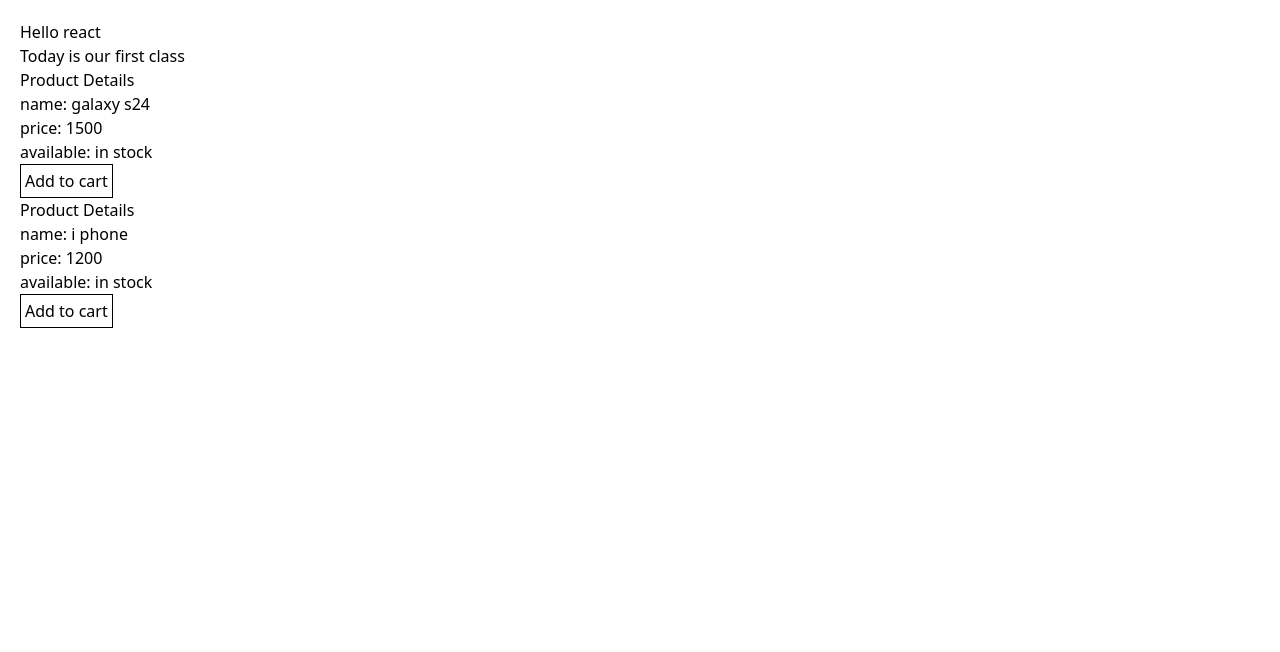
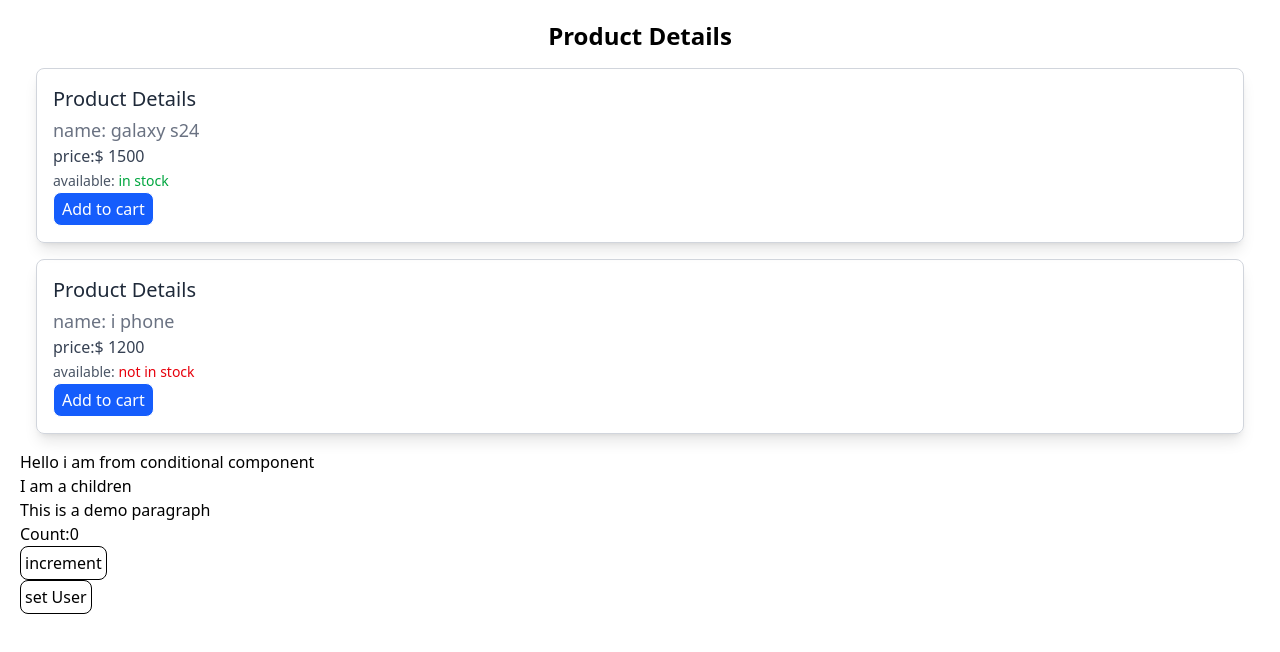
Before and after one commit to joy-mahmud/react-basics-class-project, a React (Vite) app: page / in a window 1280 px wide. Shown: the top 652 px of the page. Built offline with nearby package versions, Linux system fonts and the light colour scheme.

Commit message:
state,conditional rendering,children

```diff
--- a/src/App.jsx
+++ b/src/App.jsx
@@ -1,5 +1,10 @@
 
+
+import ConditionalRendering from './components/conditionalRendering'
 import ProductCard from './components/ProductCard'
+import ParentComponent from './components/ParentComponent'
+
+import Counter from './components/Counter'
 function App() {
 
   const productData1 = {
@@ -10,7 +15,7 @@
   const productData2 = {
     name: "i phone",
     price: 1200,
-    inStock: true,
+    inStock: false,
   }
   const handleAddToCart = (name) => {
     alert(`${name} is added to the cart`)
@@ -18,11 +23,19 @@
 
   return (
     <div className='p-5'>
-      <h2>Hello react</h2>
-      <p>Today is our first class</p>
+      <h2 className='text-center text-2xl font-semibold'>Product Details</h2>
+
       <ProductCard name={productData1.name} price={productData1.price} isAvailable={productData1.inStock} onAddToCart={handleAddToCart}></ProductCard>
       <ProductCard name={productData2.name} price={productData2.price} isAvailable={productData2.inStock} onAddToCart={handleAddToCart}></ProductCard>
+      <ConditionalRendering>
 
+      </ConditionalRendering>
+
+      <ParentComponent>
+        <h3>I am a children</h3>
+        <p>This is a demo paragraph</p>
+      </ParentComponent>
+      <Counter></Counter>
     </div>
 
   )
--- /dev/null
+++ b/src/components/Counter.jsx
@@ -0,0 +1,17 @@
+import React, { useState } from 'react'
+
+const Counter = () => {
+  const [counter, setCounter] = useState(0)
+  const [user, setUser] = useState(null)
+  return (
+    <div>
+      Count:{counter} <br />
+      <button onClick={() => setCounter(counter + 1)} className='p-1 border rounded-lg'>increment</button> <br />
+      <button onClick={() => setUser({ name: "joy", age: 27 })} className='p-1 border rounded-lg'>set User</button><br />
+      {user ? "name :" + user.name + " " + "age: " + user.age : ""}
+
+    </div>
+  )
+}
+
+export default Counter
--- /dev/null
+++ b/src/components/ParentComponent.jsx
@@ -0,0 +1,9 @@
+import React from 'react'
+
+const ParentComponent = ({ children }) => {
+    return (
+        <div>{children}</div>
+    )
+}
+
+export default ParentComponent
--- a/src/components/ProductCard.jsx
+++ b/src/components/ProductCard.jsx
@@ -2,12 +2,13 @@
 
 const ProductCard = ({ name, price, isAvailable, onAddToCart }) => {
     return (
-        <div >
-            <h2>Product Details</h2>
-            <span>name: {name}</span><br />
-            <span>price: {price}</span> <br />
-            <span>available: {isAvailable ? "in stock" : "not in stock"}</span> <br />
-            <button onClick={() => onAddToCart(name)} className='border p-1 hover:cursor-pointer'>Add to cart</button>
+        <div className='border border-gray-300 p-4 m-4 rounded-lg shadow-lg'>
+            <h2 className='text-xl font-medium text-gray-800 mb-1'>Product Details</h2>
+            <span className='text-[18px] text-gray-500 mb-1'>name: {name}</span><br />
+            <span className='text-gray-700 mb-1'>price:$ {price}</span> <br />
+            <span className='text-sm text-gray-600'>available: <span className={isAvailable ? 'text-green-600' : 'text-red-600'}> {isAvailable ? "in stock" : "not in stock"}</span> <br /></span>
+
+            <button onClick={() => onAddToCart(name)} className='border px-2 py-1 hover:cursor-pointer rounded-lg bg-blue-600 hover:bg-blue-800 text-white'>Add to cart</button>
         </div>
 
     )
--- /dev/null
+++ b/src/components/conditionalRendering.jsx
@@ -0,0 +1,20 @@
+import React from 'react'
+
+const ConditionalRendering = () => {
+    const show = false
+    if (show) {
+        return (
+            <div>
+                <h2>Hello i am from if block</h2>
+            </div>
+        )
+    }
+    return (
+        <div>
+            <h2>Hello i am from conditional component</h2>
+        </div>
+    )
+
+}
+
+export default ConditionalRendering
```
